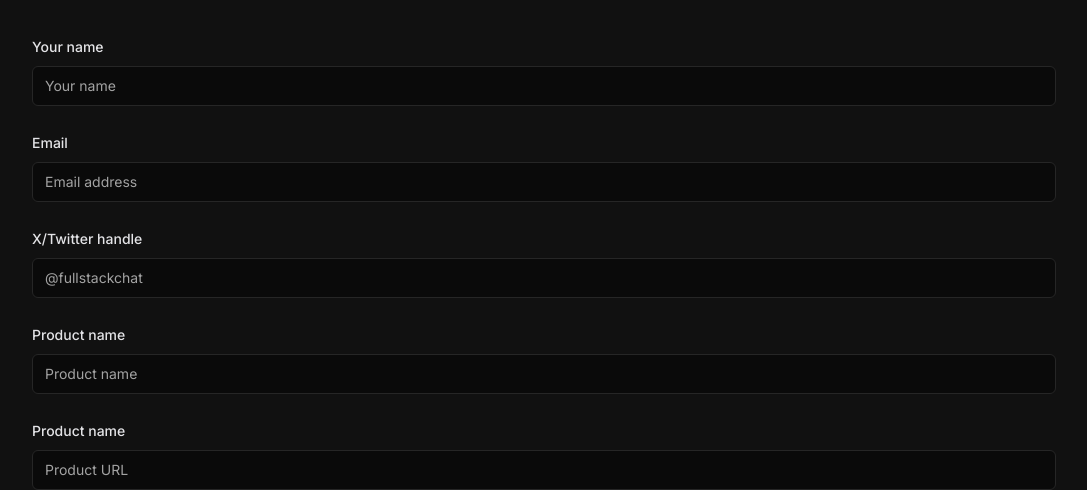
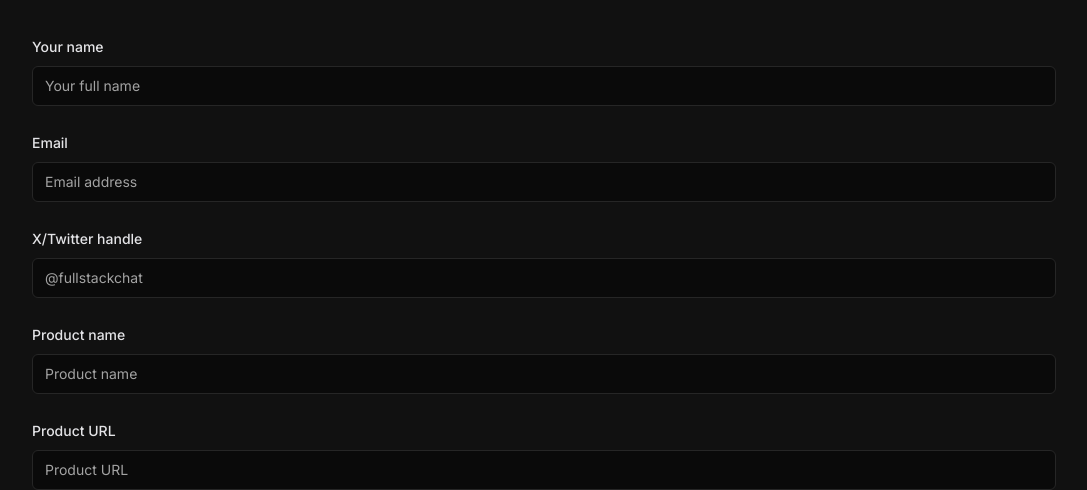
Before and after one commit to fullstack-chat/fullstack.chat, a Next.js app: page /podcast/apply in a window 1280 px wide. Shown: the part 313-803 px from the top of the page, without its empty margins (96-1183 px from the left). Built offline with nearby package versions, Linux system fonts and the light colour scheme; no server answers.

Commit message:
Fix input placeholder

```diff
--- a/src/app/podcast/apply/page.tsx
+++ b/src/app/podcast/apply/page.tsx
@@ -100,7 +100,7 @@ function Page() {
               <FormItem>
                 <FormLabel>Your name</FormLabel>
                 <FormControl>
-                  <Input placeholder="Your name" {...field} />
+                  <Input placeholder="Your full name" {...field} />
                 </FormControl>
                 <FormMessage />
               </FormItem>
@@ -138,7 +138,7 @@ function Page() {
           />
           <FormField control={form.control} name="productUrl" render={({ field }) => (
               <FormItem>
-                <FormLabel>Product name</FormLabel>
+                <FormLabel>Product URL</FormLabel>
                 <FormControl>
                   <Input placeholder="Product URL" {...field} />
                 </FormControl>
```
